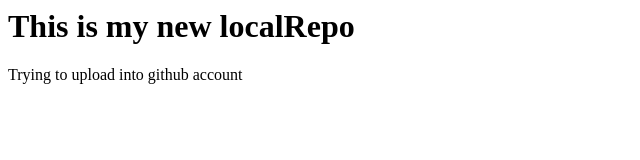
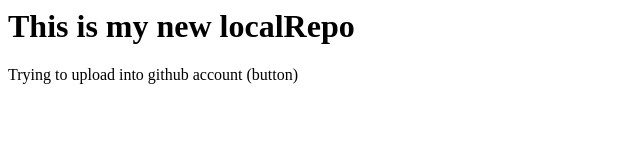
Before and after one commit to SidduNihar/localRepo, a plain HTML site: page index.html in a window 1280 px wide. Shown: the full height of the page, 0-640 px from the left. Drawn offline with Linux system fonts and the light colour scheme.

Commit message:
to make a conflict

```diff
--- a/index.html
+++ b/index.html
@@ -1,2 +1,2 @@
 <h1>This is my new localRepo</h1>
-<p>Trying to upload into github account</p>
+<p>Trying to upload into github account (button)</p>
```
